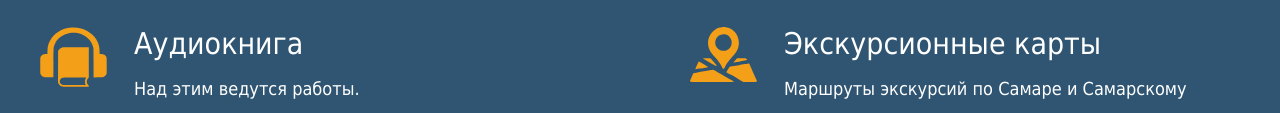
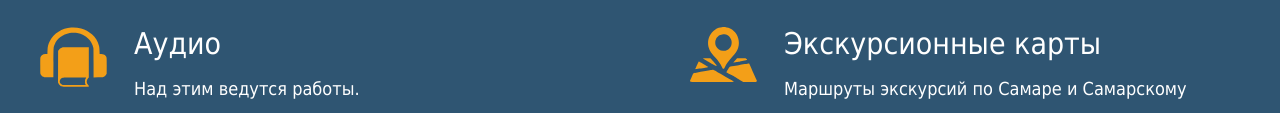
Before and after one commit to bulygaea/Kuibyshev, a plain HTML site: page index.html in a window 1280 px wide. Shown: the part 1800-1913 px from the top of the page. Drawn offline with Linux system fonts and the light colour scheme.

Commit message:
Update index.html

```diff
--- a/index.html
+++ b/index.html
@@ -102,7 +102,7 @@
 
           <div class="feature-item">
             <span class="icon--audio feature-item__icon"></span>
-            <a href="Pages/Audiobook.html"><div class="feature-item__title">Аудиокнига</div></a>
+            <a href="Pages/Audiobook.html"><div class="feature-item__title">Аудио</div></a>
             <p>Над этим ведутся работы.</p>
           </div>
         </div>
```
